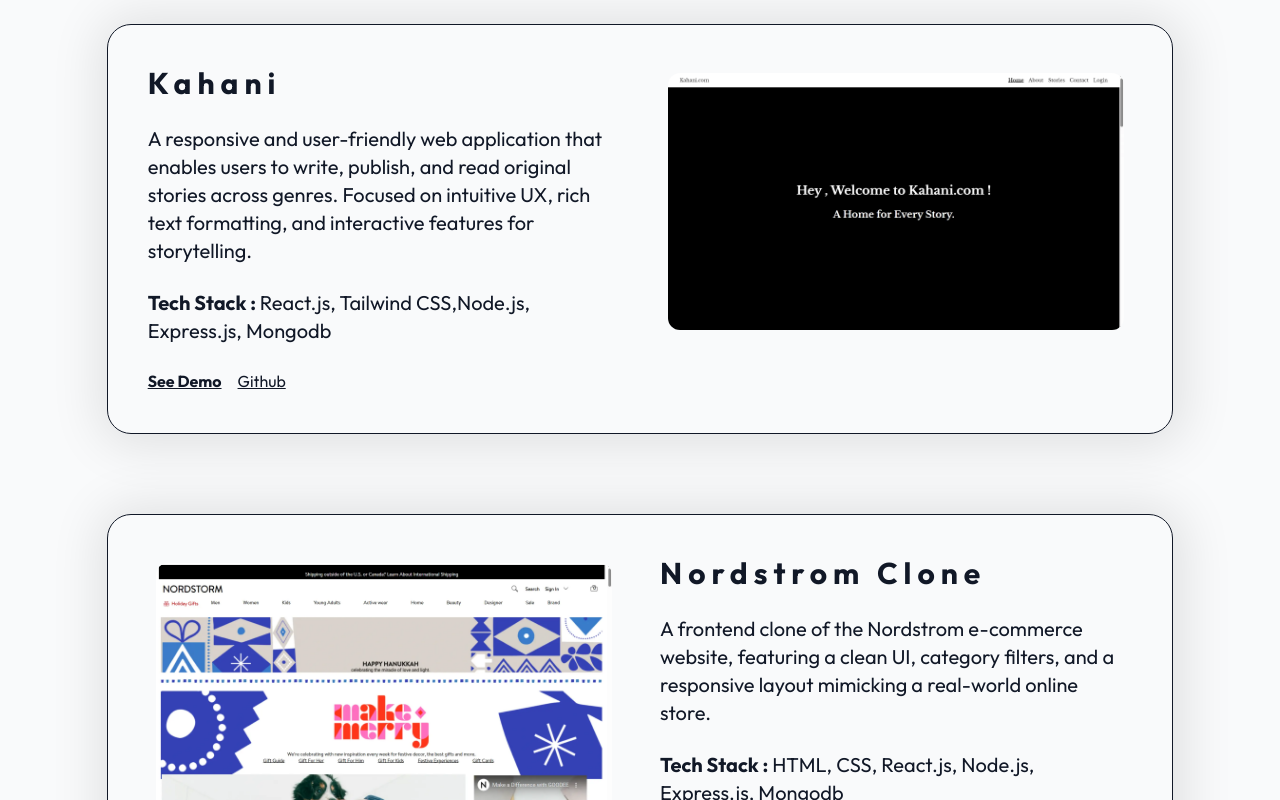
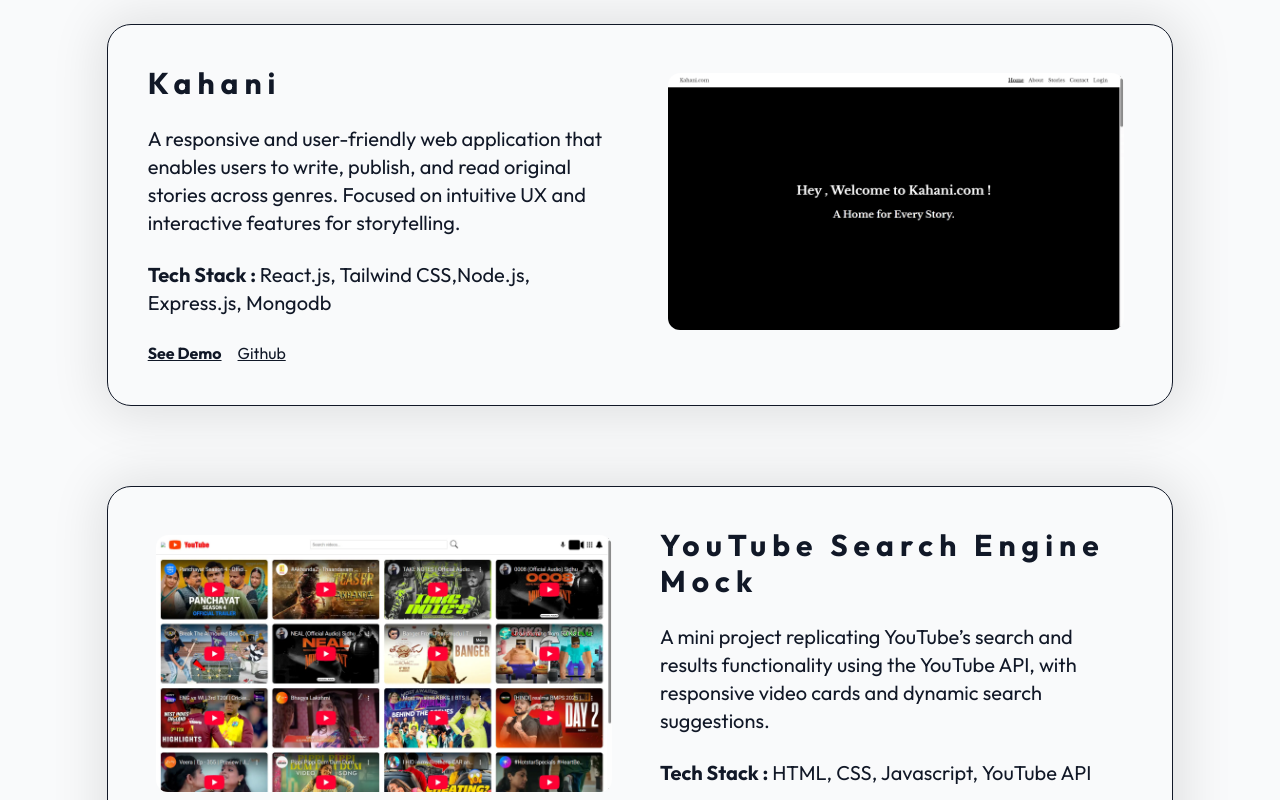
Before and after one commit to sanketnchaware/Portfolio-React, a React (Create React App) app: page / in a window 1280 px wide. Shown: the part 4140-4940 px from the top of the page. Built offline with nearby package versions, Linux system fonts and the light colour scheme; no server answers.

Commit message:
removed nordstrom

```diff
--- a/src/Components/Home.jsx
+++ b/src/Components/Home.jsx
@@ -13,7 +13,7 @@
   // gsap.registerPlugin(ScrollTrigger);
 
   const DownloadResume = () => {
-    const url = "/resume-fend.pdf";
+    const url = "/resume.pdf";
     const link = document.createElement("a");
     link.href = url;
     link.download = "SANKET_CHAWARE_FULLSTACK_RESUME.pdf";
--- a/src/Components/Projects.jsx
+++ b/src/Components/Projects.jsx
@@ -87,20 +87,20 @@
     url: "https://kahani-dev.netlify.app/",
     github: "https://github.com/sanketnchaware/kahani",
     description:
-      "A responsive and user-friendly web application that enables users to write, publish, and read original stories across genres. Focused on intuitive UX, rich text formatting, and interactive features for storytelling.",
+      "A responsive and user-friendly web application that enables users to write, publish, and read original stories across genres. Focused on intuitive UX and interactive features for storytelling.",
     isPersonal: true,
     techStack: "React.js, Tailwind CSS,Node.js, Express.js, Mongodb",
   },
-  {
-    name: "Nordstrom Clone",
-    img: "/images/nordstorm.webp",
-    url: "https://project-nordstrom.netlify.app/",
-    github: "https://github.com/sanketnchaware/Project_NordStorm",
-    description:
-      "A frontend clone of the Nordstrom e-commerce website, featuring a clean UI, category filters, and a responsive layout mimicking a real-world online store.",
-    isPersonal: true,
-    techStack: "HTML, CSS, React.js, Node.js, Express.js, Mongodb ",
-  },
+  // {
+  //   name: "Nordstrom Clone",
+  //   img: "/images/nordstorm.webp",
+  //   url: "https://project-nordstrom.netlify.app/",
+  //   github: "https://github.com/sanketnchaware/Project_NordStorm",
+  //   description:
+  //     "A frontend clone of the Nordstrom e-commerce website, featuring a clean UI, category filters, and a responsive layout mimicking a real-world online store.",
+  //   isPersonal: true,
+  //   techStack: "HTML, CSS, React.js, Node.js, Express.js, Mongodb ",
+  // },
   // {
   //   name: "Flipkart Clone",
   //   img: "/images/flipkart.webp",
```
Also changed, not shown: 2 other files (tests, documents, lock files or other folders).
